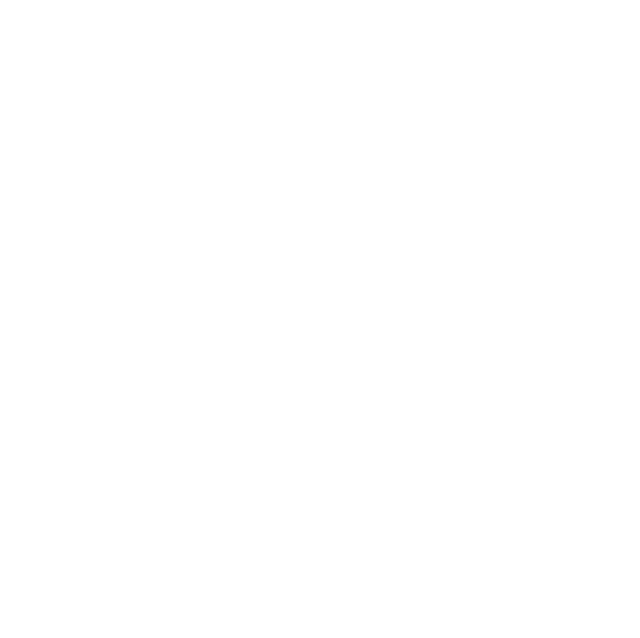
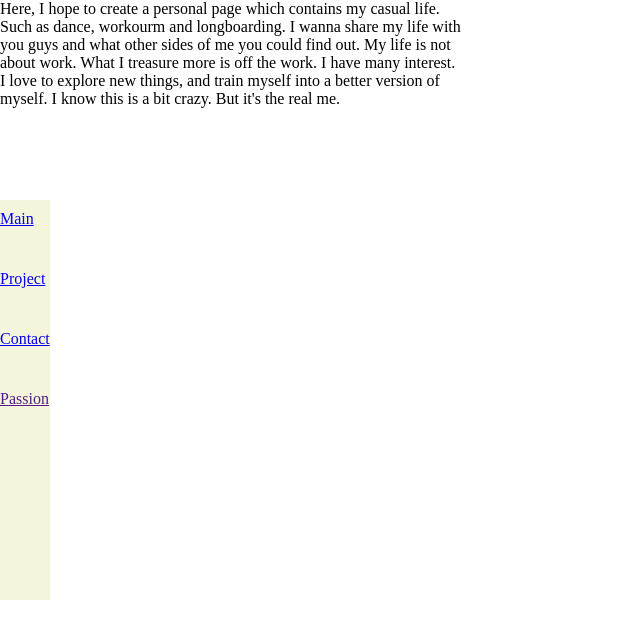
Before and after one commit to hsinyu-ken-lu/hsinyu-ken-lu.github.io, a plain HTML site: page Passion/index.html in a window 1280 px wide. Shown: the whole page, without its empty margins (0-640 px from the left). Drawn offline with Linux system fonts and the light colour scheme.

Commit message:
Create common.css and create navbar for each page

```diff
--- a/Passion/index.html
+++ b/Passion/index.html
@@ -0,0 +1,39 @@
+<!DOCTYPE hmtl>
+<head>
+    <meta charset="utf-8">
+    <link href="../common.css" rel="stylesheet">
+</head>
+<body>
+    <div class="navbar">
+        <a href="../">
+            <div class="navbar_item">
+                Main
+            </div>
+        </a>
+        <a href="/Project">
+            <div class="navbar_item">
+                Project
+            </div>
+        </a>
+        <a href="/Contact">
+            <div class="navbar_item">
+                Contact
+            </div>
+        </a>
+        <a href="">
+            <div class="navbar_item">
+                Passion
+            </div>
+        </a>
+    </div>
+    <div>
+        <p>
+            Here, I hope to create a personal page which contains my casual life.<br>
+            Such as dance, workourm and longboarding. I wanna share my life with<br>
+            you guys and what other sides of me you could find out. My life is not<br>
+            about work. What I treasure more is off the work. I have many interest.<br>
+            I love to explore new things, and train myself into a better version of<br>
+            myself. I know this is a bit crazy. But it's the real me.
+        </p>
+    </div>
+</body>
--- /dev/null
+++ b/common.css
@@ -0,0 +1,24 @@
+body {
+    padding: 0;
+    margin: 0;
+}
+
+.navbar {
+    position: fixed;
+    top: 25%;
+    left: 0;
+    height: 50%;
+    width: 50px;
+    background-color: #F5F5DC;
+    transition: 500ms ease-in;
+}
+
+.navbar:hover {
+    width:100px;
+}
+
+.navbar_item {
+    width: 100%;
+    height: 50px;
+    margin-top: 10px;
+}
--- a/landing_page.css
+++ b/landing_page.css
@@ -1,22 +1,3 @@
-body {
-    padding: 0;
-    margin: 0;
-}
-
-.navbar {
-    position: fixed;
-    top: 25%;
-    left: 0;
-    height: 50%;
-    width: 50px;
-    background-color: #F5F5DC;
-    transition: 500ms ease-in;
-}
-
-.navbar:hover {
-    width:100px;
-}
-
 .layout-grid-container {
     background-color:var(--segment-color);
     display: grid;
```
Also changed, not shown: Contact/index.html (+36 -0 lines), Project/index.html (+34 -0 lines), index.html (+21 -9 lines).
